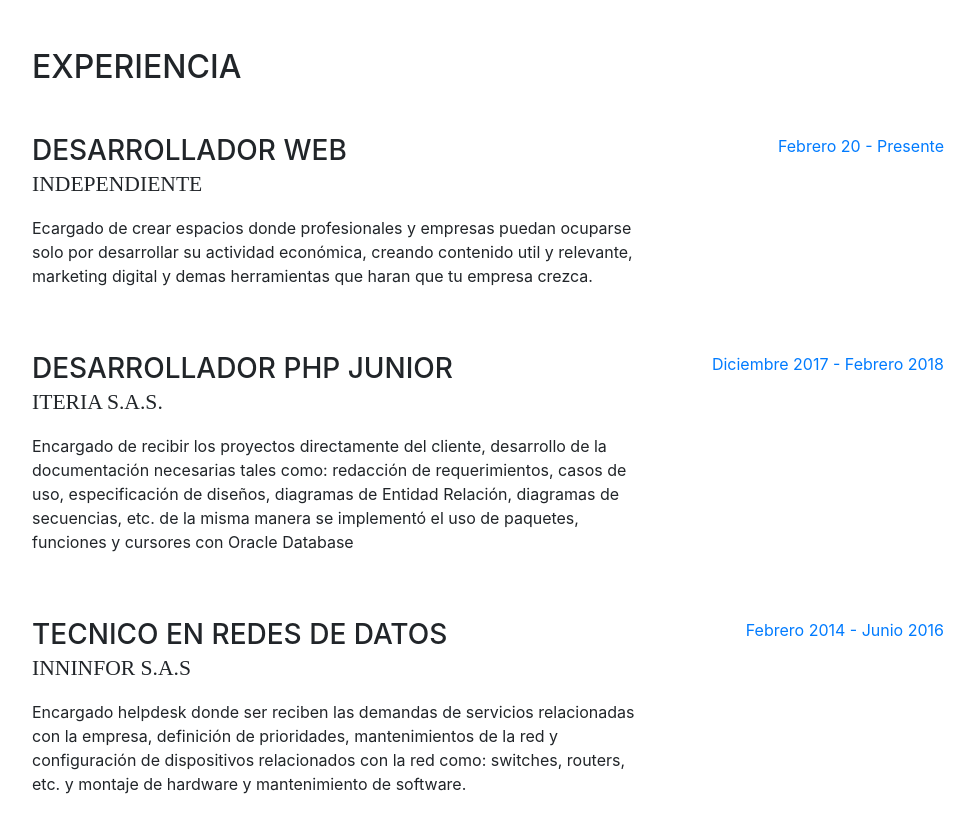
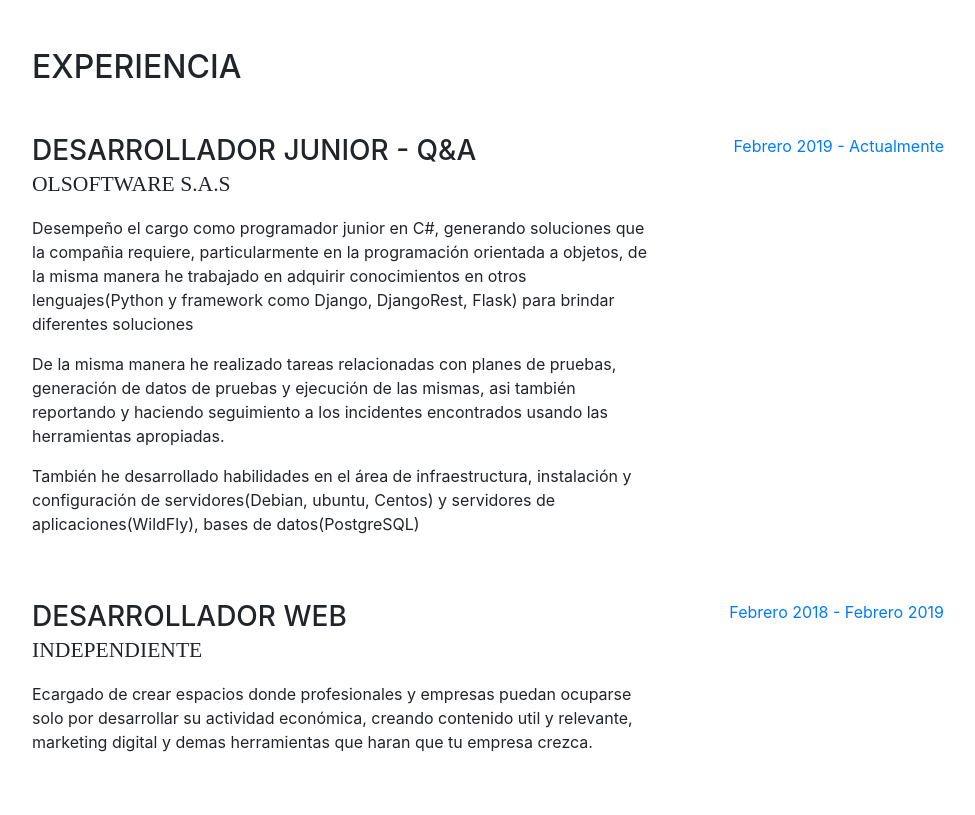
Before and after one commit to procristancho/curriculum, a website with bundled scripts: page index.html in a window 1280 px wide. Shown: the part 800-1615 px from the top of the page, without its empty margins (288-1263 px from the left). Built offline with nearby package versions, Linux system fonts and the light colour scheme; a web font is replaced by a local one.

Commit message:
se agrega experiencia ultimo año

```diff
--- a/index.html
+++ b/index.html
@@ -122,6 +122,34 @@
 
           <div class="resume-item d-flex flex-column flex-md-row mb-5">
             <div class="resume-content mr-auto">
+              <h3 class="mb-0">Desarrollador junior - Q&A</h3>
+              <div class="subheading mb-3">OLSoftware S.A.S</div>
+              <p>
+                Desempeño el cargo como programador junior en C#, generando soluciones
+                que la compañia requiere, particularmente en la programación orientada
+                a objetos, de la misma manera he trabajado en adquirir conocimientos en
+                otros lenguajes(Python y framework como Django, DjangoRest, Flask)
+                para brindar diferentes soluciones
+              </p>
+              <p>
+                De la misma manera he realizado tareas relacionadas con planes de pruebas,
+                generación de datos de pruebas y ejecución de las mismas, asi también reportando
+                y haciendo seguimiento a los incidentes encontrados usando las herramientas
+                apropiadas.
+              </p>
+              <p>
+                También he desarrollado habilidades en el área de infraestructura, instalación
+                y configuración de servidores(Debian, ubuntu, Centos) y servidores de aplicaciones(WildFly),
+                bases de datos(PostgreSQL)
+              </p>
+            </div>
+            <div class="resume-date text-md-right">
+              <span class="text-primary">Febrero 2019 - Actualmente</span>
+            </div>
+          </div>
+
+          <div class="resume-item d-flex flex-column flex-md-row mb-5">
+            <div class="resume-content mr-auto">
               <h3 class="mb-0">Desarrollador Web</h3>
               <div class="subheading mb-3">Independiente</div>
               <p>
@@ -132,7 +160,7 @@
               </p>
             </div>
             <div class="resume-date text-md-right">
-              <span class="text-primary">Febrero 20 - Presente</span>
+              <span class="text-primary">Febrero 2018 - Febrero 2019</span>
             </div>
           </div>
 
@@ -167,16 +195,6 @@
             </div>
           </div>
 
-          <!-- <div class="resume-item d-flex flex-column flex-md-row">
-            <div class="resume-content mr-auto">
-              <h3 class="mb-0">Web Design Intern</h3>
-              <div class="subheading mb-3">Shout! Media Productions</div>
-              <p>Collaboratively administrate empowered markets via plug-and-play networks. Dynamically procrastinate B2C users after installed base benefits. Dramatically visualize customer directed convergence without revolutionary ROI.</p>
-            </div>
-            <div class="resume-date text-md-right">
-              <span class="text-primary">September 2008 - June 2010</span>
-            </div>
-          </div> -->
 
         </div>
 
```
